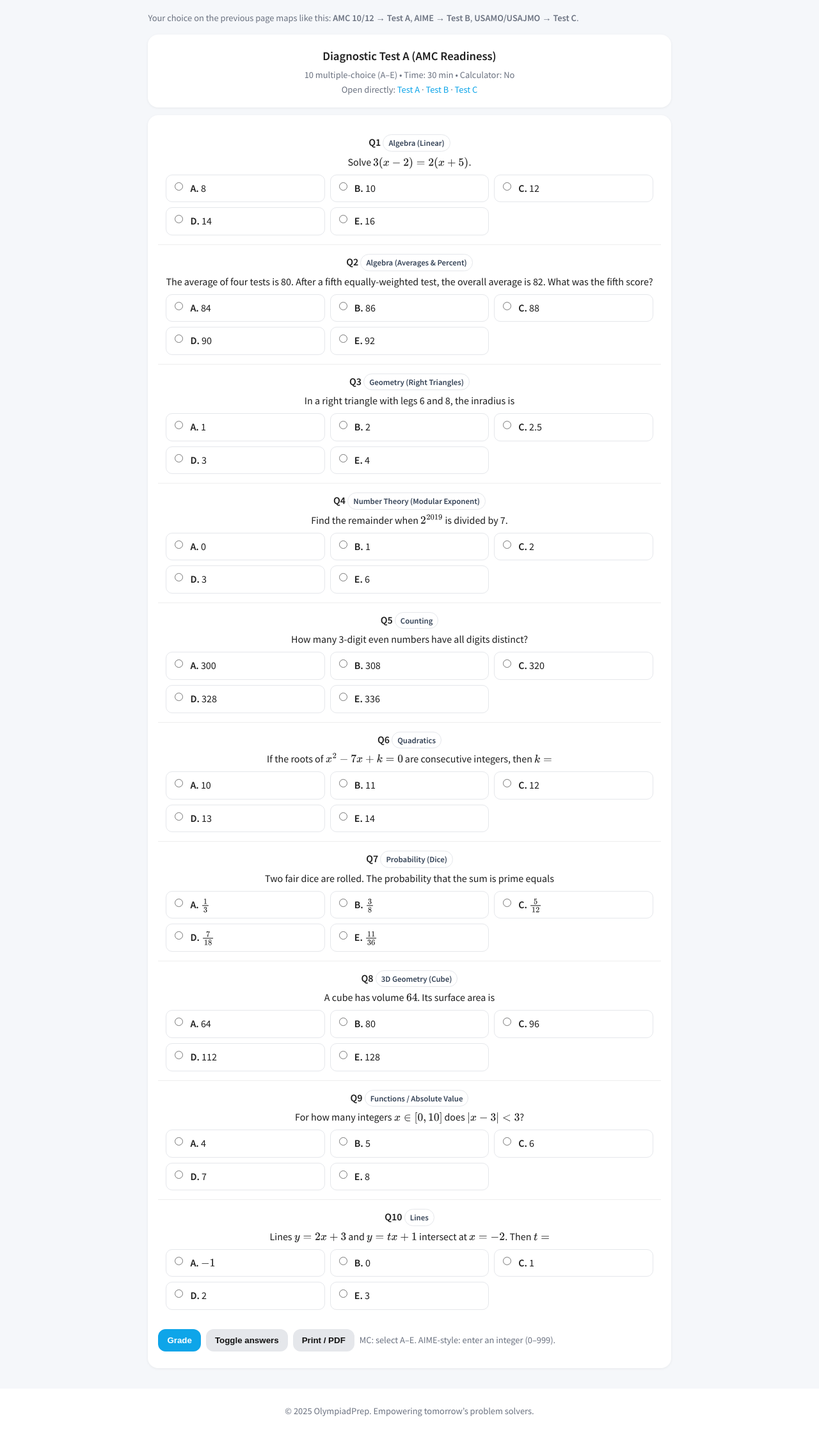
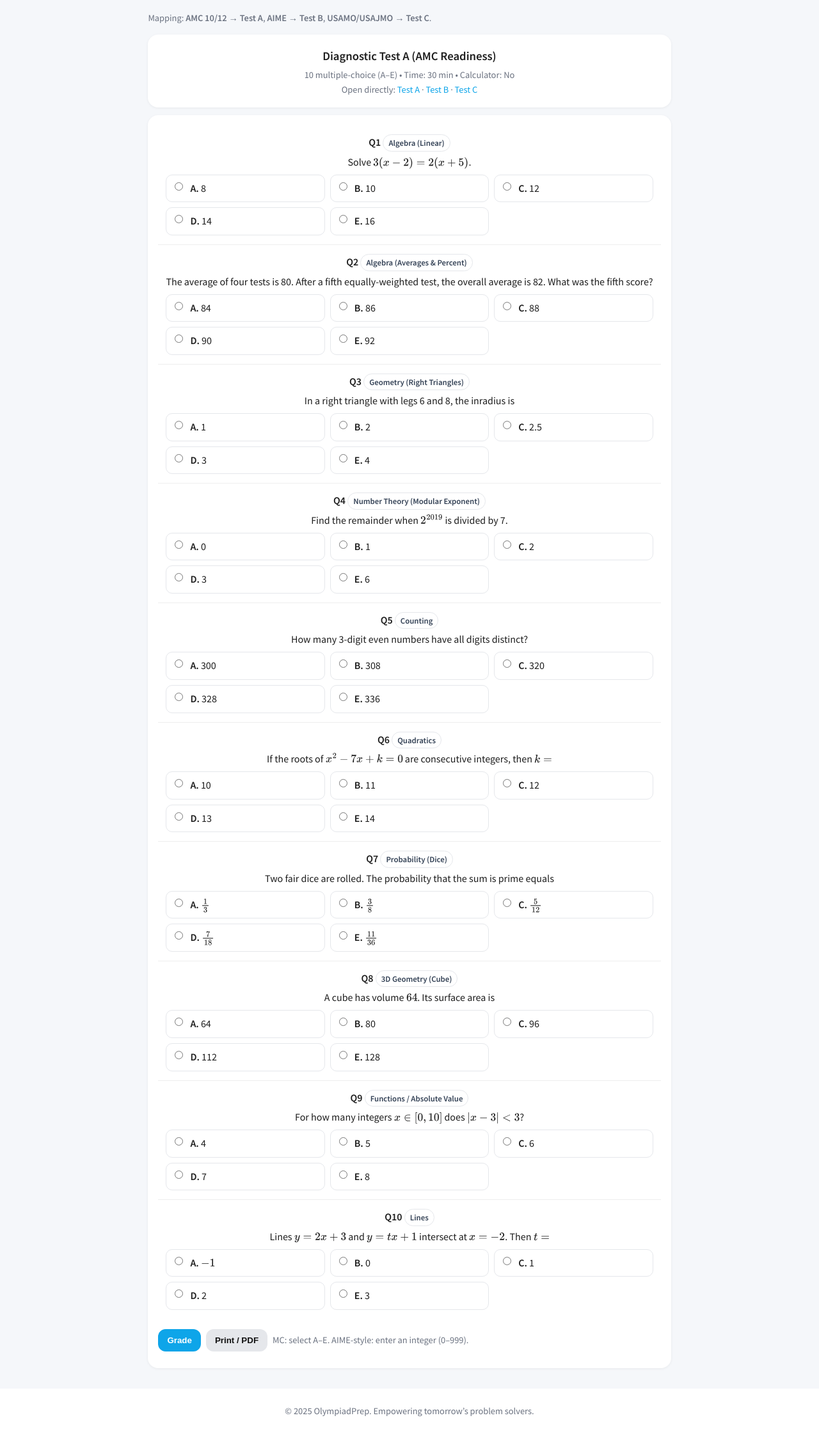
Before and after one commit to thjjjjjjjjjhhy/olympiad, a plain HTML site: page diagnostic.html in a window 1280 px wide. Shown: the part 164-2406 px from the top of the page at 64% size. Drawn offline with nearby package versions, Linux system fonts and the light colour scheme.

Commit message:
Update diagnostic.html

```diff
--- a/diagnostic.html
+++ b/diagnostic.html
@@ -37,7 +37,7 @@
     .tag{display:inline-block;border:1px solid #e5e7eb;border-radius:999px;padding:2px 8px;font-size:.8rem;color:#334155}
     .hint{color:var(--muted);font-size:.9rem}
     @media print {
-      .site-header, nav, footer, .actions .secondary, .hint { display:none !important; }
+      .site-header, nav, footer, .hint { display:none !important; }
       body { background:#fff; }
       .card { box-shadow:none; border:1px solid #e5e7eb }
       .container { max-width:none }
@@ -59,9 +59,7 @@
 
   <main class="container">
     <h2>📝 Diagnostic Tests</h2>
-    <p class="hint">Your choice on the previous page maps like this:
-      <strong>AMC 10/12 → Test A</strong>, <strong>AIME → Test B</strong>, <strong>USAMO/USAJMO → Test C</strong>.
-    </p>
+    <p class="hint">Mapping: <strong>AMC 10/12 → Test A</strong>, <strong>AIME → Test B</strong>, <strong>USAMO/USAJMO → Test C</strong>.</p>
 
     <div id="meta" class="card" style="margin-bottom:12px"></div>
     <div id="quiz" class="card"></div>
@@ -165,12 +163,11 @@
   form.id = 'quizForm';
   t.questions.forEach((q, idx) => form.appendChild(renderQ(q, idx)));
 
-  // Actions + result
+  // Actions + result (NO toggle answers)
   const actions = document.createElement('div');
   actions.className = 'actions';
   actions.innerHTML = `
     <button type="button" id="gradeBtn">Grade</button>
-    <button type="button" class="secondary" id="toggleAns">Toggle answers</button>
     <button type="button" class="secondary" onclick="window.print()">Print / PDF</button>
     <span class="hint">MC: select A–E. AIME-style: enter an integer (0–999).</span>
   `;
@@ -182,13 +179,6 @@
   quiz.appendChild(result);
 
   document.getElementById('gradeBtn').addEventListener('click', () => grade(t, result));
-  document.getElementById('toggleAns').addEventListener('click', () => {
-    document.querySelectorAll('[data-ans]').forEach(el => {
-      el.style.display = (el.style.display === 'none' || !el.style.display) ? 'block' : 'none';
-    });
-    MathJax.typesetPromise?.();
-  });
-
   MathJax.typesetPromise?.();
 
   function renderQ(q, idx){
@@ -204,11 +194,10 @@
       const choices = document.createElement('div');
       choices.className = 'choices';
       q.choices.forEach((text, i) => {
-        const id = `q${num}_${i}`;
         const row = document.createElement('label');
         row.className = 'choice';
         row.innerHTML = `
-          <input type="radio" name="q${num}" id="${id}" value="${i}">
+          <input type="radio" name="q${num}" value="${i}">
           <div><strong>${letters[i]}.</strong> <span>${text}</span></div>
         `;
         choices.appendChild(row);
@@ -223,17 +212,12 @@
       input.pattern = '\\d{1,3}';
       wrap.appendChild(input);
     }
-    const ans = document.createElement('div');
-    ans.dataset.ans = '1';
-    ans.style.display = 'none';
-    ans.className = 'hint';
-    ans.innerHTML = `<em>Answer:</em> ${q.type==='mcq' ? ['A','B','C','D','E'][q.answerIndex] : q.answer}`;
-    wrap.appendChild(ans);
+    // NOTE: No "Answer:" element rendered → nothing to toggle or reveal
     return wrap;
   }
 
   function grade(t, resultBox){
-    const byTopic = new Map();
+    const byTopic = new Map(); // topic -> {right,total}
     let correct = 0, total = t.questions.length;
 
     t.questions.forEach((q, i) => {
```
